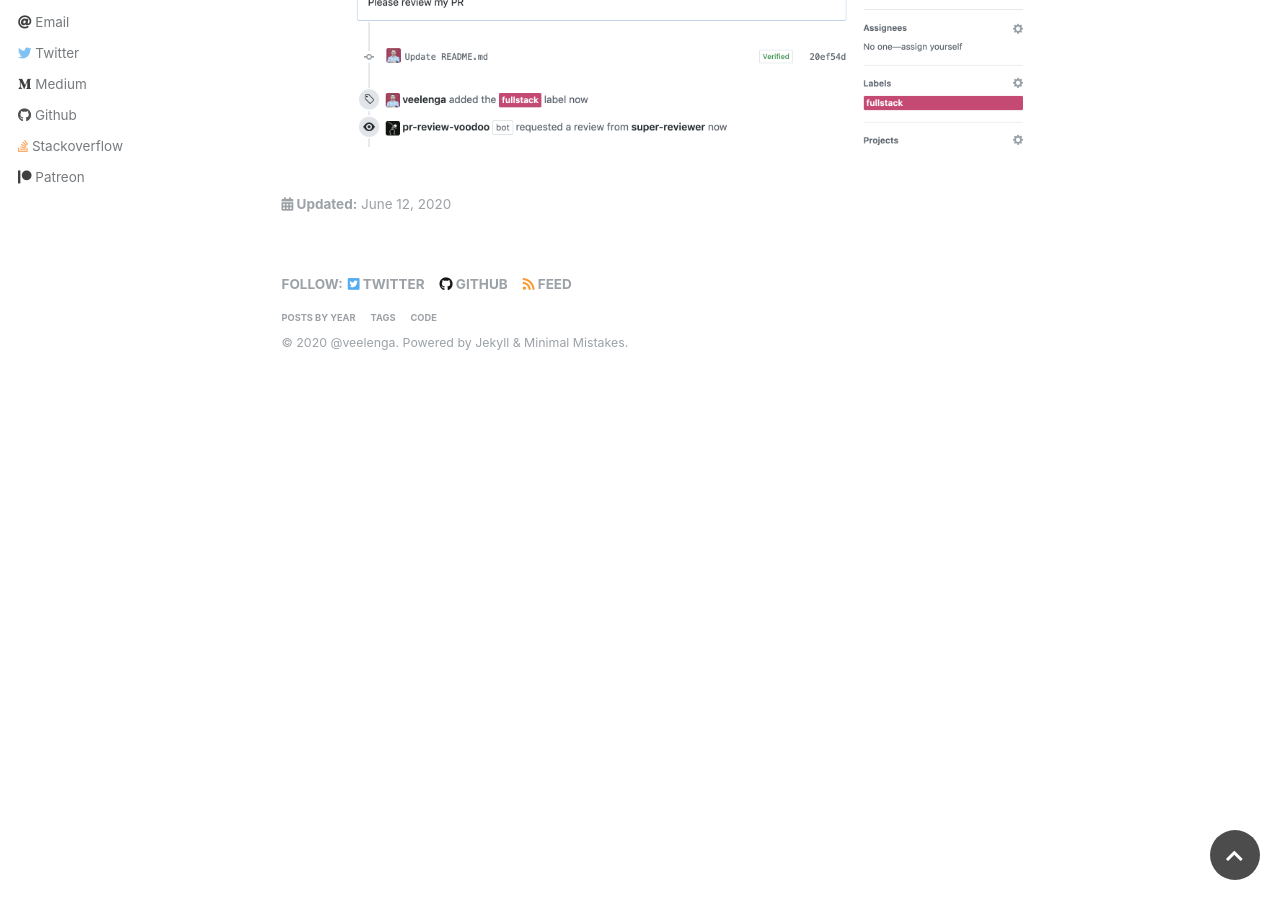
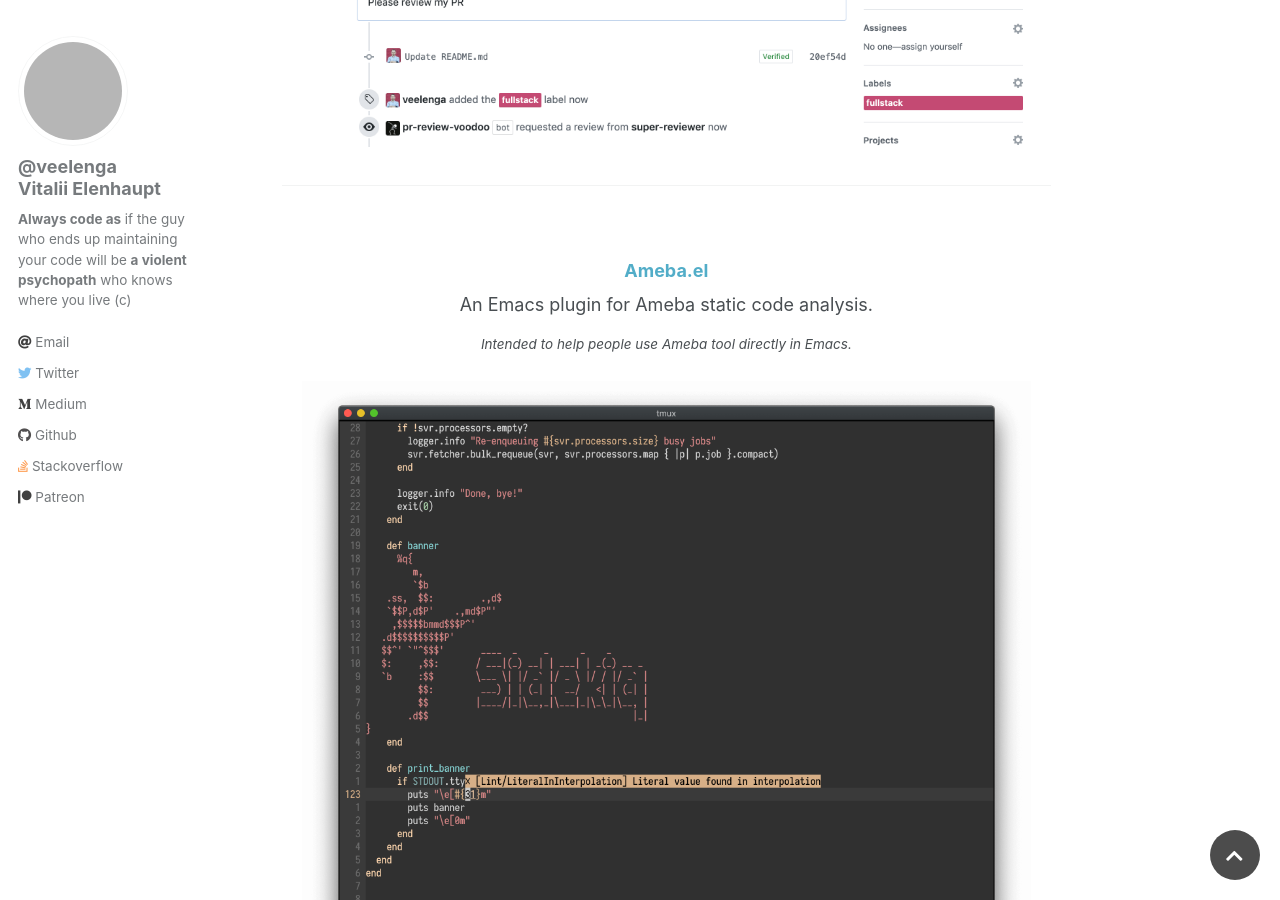
Before and after one commit to veelenga/veelenga.github.io, a Jekyll site: the page built from _pages/code.md, in a window 1280 px wide and 900 px high, scrolled down 3367 px. Built offline with Jekyll 4.4.1, drawn with Linux system fonts in a browser that asks for light colours; grey boxes are pictures that could not be loaded.

Commit message:
Add ameba.el to the list of projects

```diff
--- a/_pages/code.md
+++ b/_pages/code.md
@@ -70,3 +70,14 @@
   logo_ref='/images/demo/pr-review-voodoo.png'
   logo_width=800
 %}
+
+<hr/>
+
+{% include project_entry
+  ref='https://github.com/crystal-ameba/ameba.el'
+  name='Ameba.el'
+  description='An Emacs plugin for Ameba static code analysis.'
+  sup='Intended to help people use Ameba tool directly in Emacs.'
+  logo_ref='/images/demo/emacs-ameba.png'
+  logo_width=800
+%}
```
Also changed, not shown: images/demo/emacs-ameba.png (added).
